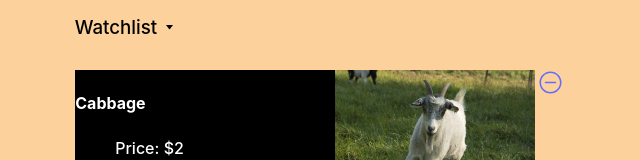
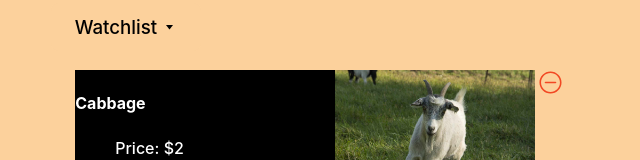
Before and after one commit to danrcross/koinoplaza, a React (Vite) app in the folder client/: page /home in a window 1280 px wide. Shown: the part 750-910 px from the top of the page, without its empty margins (321-961 px from the left). Built offline with nearby package versions, Linux system fonts and the light colour scheme.

Commit message:
save work

```diff
--- a/client/src/components/Watchlist/index.jsx
+++ b/client/src/components/Watchlist/index.jsx
@@ -40,7 +40,7 @@ function Watchlist({ watchlistData }) {
             </Link>
             <div className="wlOptions">
               <a>
-                <MinusCircledIcon className="editIcon" />
+                <MinusCircledIcon className="editIcon redIcon" />
               </a>
             </div>
           </div>
```
